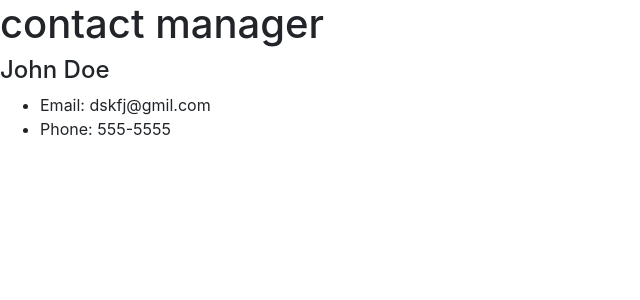
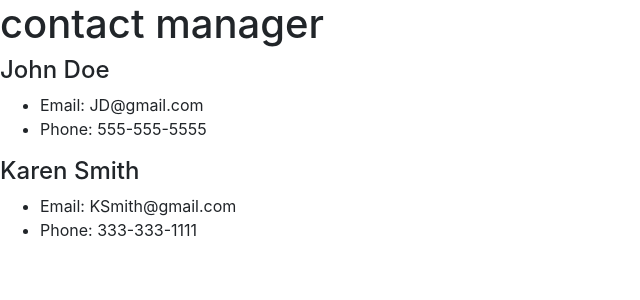
Before and after one commit to TFisch/contact_manager, a React (Create React App) app: page / in a window 1280 px wide. Shown: the top 300 px of the page, without its empty margins (0-640 px from the left). Built offline with nearby package versions, Linux system fonts and the light colour scheme.

Commit message:
Add second contact

```diff
--- a/src/App.js
+++ b/src/App.js
@@ -14,7 +14,9 @@ class App extends Component {
 
       <div className="App">
         <Header branding="contact manager" />
-        <Contact />
+        <Contact name="John Doe" email="JD@gmail.com" phone="555-555-5555" />
+        <Contact name="Karen Smith" email="KSmith@gmail.com" phone="333-333-1111" />
+
       </div>
 
     );
--- a/src/components/Contact.js
+++ b/src/components/Contact.js
@@ -4,10 +4,10 @@ class Contact extends Component {
   render() {
     return (
       <div>
-        <h4>John Doe</h4>
+        <h4>{this.props.name}</h4>
         <ul>
-          <li>Email: dskfj@gmil.com</li>
-          <li>Phone: 555-5555</li>
+          <li>Email: {this.props.email}</li>
+          <li>Phone: {this.props.phone}</li>
         </ul>
       </div>
 
```
